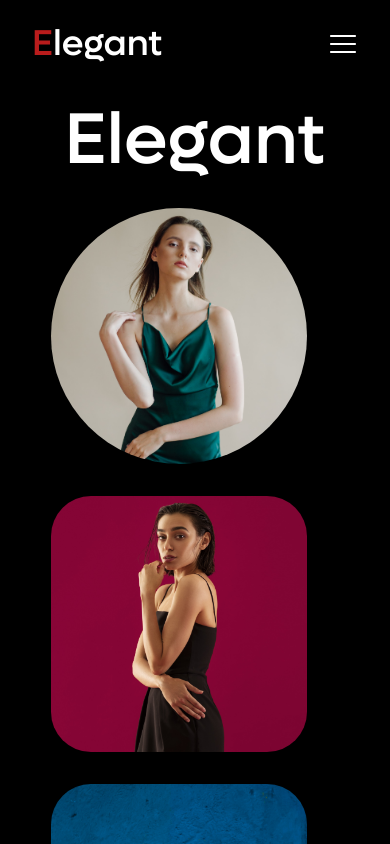
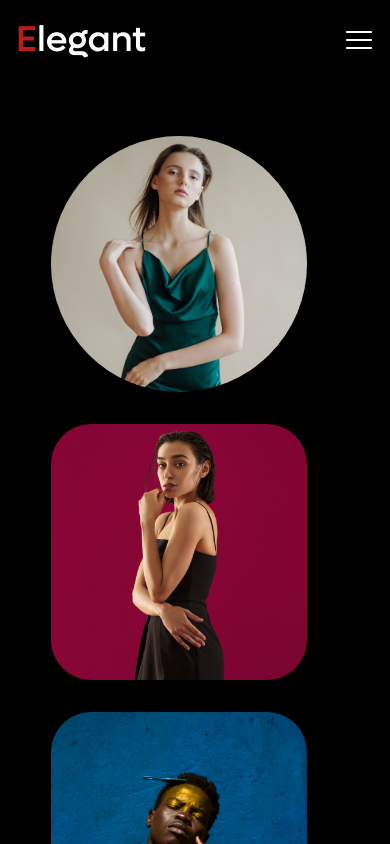
Before and after one commit to varshaa-t/elegant, a React (Vite) app: page / in a window 390 px wide. Shown: the top 844 px of the page. Built offline with nearby package versions, Linux system fonts and the light colour scheme.

Commit message:
minor update

```diff
--- a/src/components/HeroSection.jsx
+++ b/src/components/HeroSection.jsx
@@ -33,7 +33,7 @@ function HeroSection() {
   return (
     <div className='flex flex-col text-white mt-20'>
         <motion.div
-            className='relative z-10 mx-auto text-7xl sm:text-[10rem] md:text-[12rem] lg:text-[16rem] xl:text-[20rem] 2xl:text-[24rem]'
+            className='relative z-10 mx-auto hidden lg:block lg:text-[16rem] xl:text-[20rem] 2xl:text-[24rem]'
             initial={{opacity: 0, y:100}}
             animate={{opacity: 1, y:0}}
             transition={{duration: 1, ease: "easeInOut", delay: "1"}}
--- a/src/components/Navbar.jsx
+++ b/src/components/Navbar.jsx
@@ -103,7 +103,7 @@ function Navbar() {
         </ul>
         <LuShoppingCart className='text-[#717171] text-xl'/>
       </div>
-      <div className='text-white flex lg:hidden justify-between items-center px-8 pt-6'>
+      <div className='text-white flex px-4 pt-5 sm:px-8 sm:pt-6 lg:hidden justify-between items-center'>
         <div className='text-4xl'>
             <span className='text-red-700'>E</span>legant
         </div>
```
